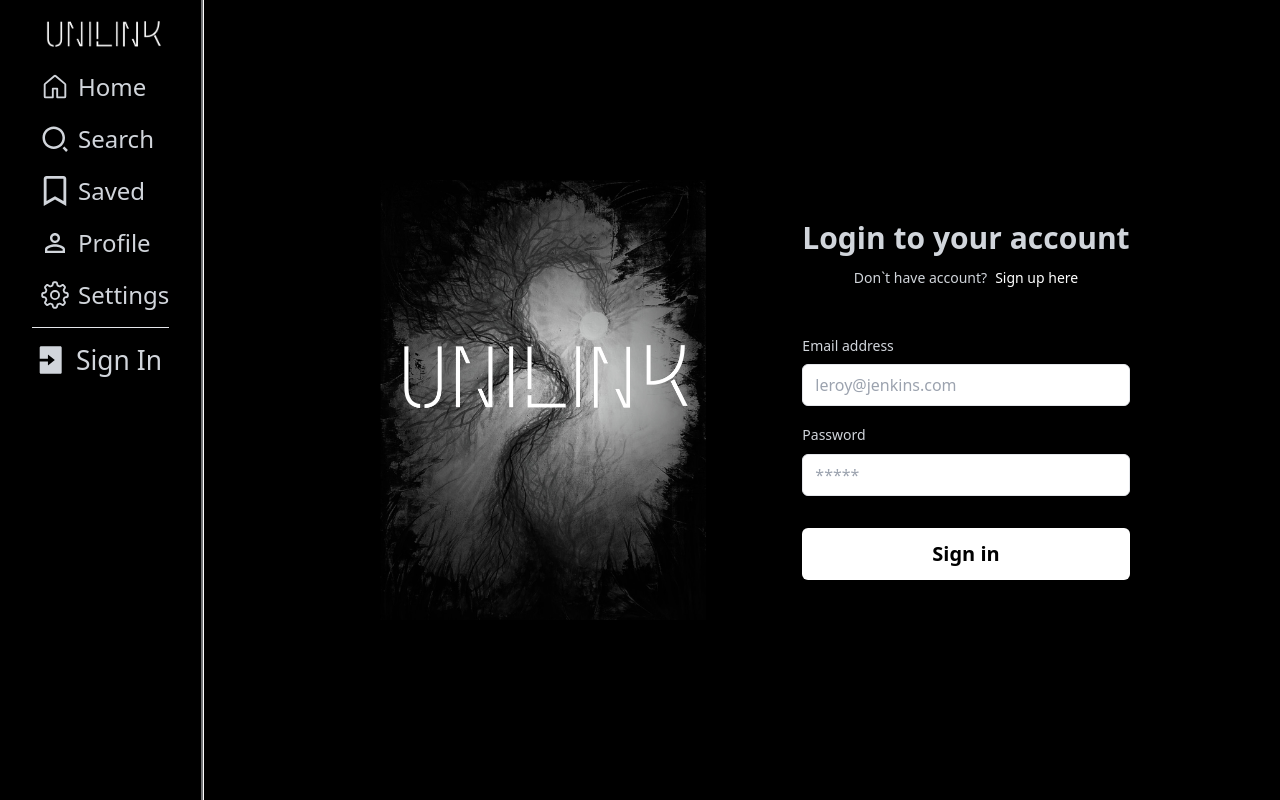
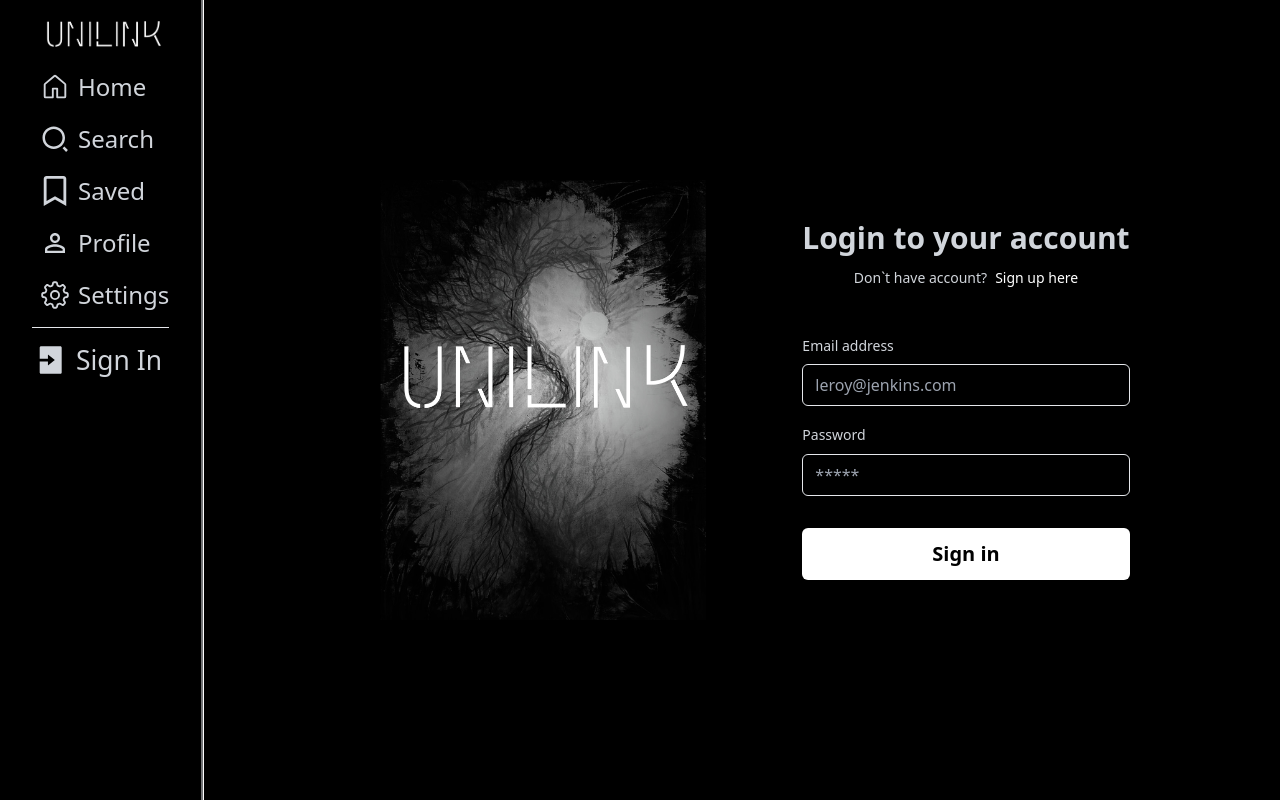
Before and after one commit to jonayeds/UNILINK, a React (Vite) app: page /signIn in a window 1280 px wide. Built offline with nearby package versions, Linux system fonts and the light colour scheme; no server answers.

Commit message:
added loader for login

```diff
--- a/src/pages/Profile/ProfileLists.jsx
+++ b/src/pages/Profile/ProfileLists.jsx
@@ -23,7 +23,7 @@ const ProfileLists = ({accounts}) => {
     return (
         <div className="">
             {
-                filteredUsers.map(user=> <Link to={currentUser?.email !== user.email? `/search/${user._id}` : `/profile`} key={user._id} className="border-t border-gray-600 py-4 flex items-center hover:text-white  justify-center gap-4">
+                filteredUsers.map(user=> <Link to={currentUser?.email !== user.email? `/search/${user._id}` : `/profile`} key={user._id} className="border-t border-gray-600 py-4 flex items-center hover:text-white text-gray-300  justify-center gap-4">
                     <img src={user.image} className="w-12 h-12  rounded-full" alt="" />
                     <p className="text-center text-xl ">{user.fullName}</p>
                 </Link>)
--- a/src/pages/SignIn.jsx
+++ b/src/pages/SignIn.jsx
@@ -15,6 +15,8 @@ const SignIn = () => {
         formState: { errors },
       } = useForm()
 	const onSubmit = data =>{
+		document.getElementById("loader").classList.remove("hidden")
+		document.getElementById("content").classList.add("hidden")
 		const email = data.email
 		const password = data.password
 		emailSignIn(email, password)
@@ -29,17 +31,31 @@ const SignIn = () => {
 			})
 			navigate('/')
 		}).catch((err) => {
+			document.getElementById("loader").classList.add("hidden")
+			document.getElementById("content").classList.remove("hidden")
 		toast.error("Wrong password or email")
 			console.log(err.message)
 		});
 	}
 
     return (
-        <div className="flex justify-center
+       <>
+	<div id="loader" className="absolute lg:w-[calc(100vw-206px)] md:w-[calc(100vw-88px)] w-[100vw] h-screen z-10 bg-black bg-opacity-50 flex justify-center items-center hidden">
+        <div className='flex   items-end   space-x-2'>
+<span className='text-3xl  text-white'>Login In</span>
+<div className="flex gap-2">
+<div className='h-4 w-4 bg-white rounded-full animate-bounce [animation-delay:-0.3s]'></div>
+	<div className='h-4 w-4 bg-white rounded-full animate-bounce [animation-delay:-0.15s]'></div>
+	<div className='h-4 w-4 bg-white rounded-full animate-bounce'></div>
+</div>
+</div>
+        </div>
+	<div id='content' className="flex justify-center
 		import Link from 'react-router-dom'  items-center min-h-screen bg-black text-gray-300">
 			<Toaster
 			position="top-center"
 			/>
+
             <div className="max-w-md">
                 <img src={bg} className="w-full md:flex hidden " alt="" />
                <div className="absolute">
@@ -74,14 +90,14 @@ const SignIn = () => {
 		<div className="space-y-2">
 				<label htmlFor="email" className="block text-sm">Email address</label>
 				<div className='flex  items-center gap-4' >
-                <input type="email" name="email" id="email" placeholder="leroy@jenkins.com" className="w-full outline-none px-3 py-2 border rounded-md   " {...register("email", { required: true })} />
+                <input type="email" name="email" id="email" placeholder="leroy@jenkins.com" className="w-full outline-none px-3 py-2 border rounded-md  bg-black text-white " {...register("email", { required: true })} />
                 {errors.email && <span className='text-red-400'> required*</span>}
                 </div>
 			</div>
 			<div className="space-y-2">
 					<label htmlFor="password" className="text-sm">Password</label>
 				<div className='flex  items-center gap-4'>
-                <input {...register("password", { required: true })} type="password" name="password" id="password" placeholder="*****" className="w-full px-3 py-2 border rounded-md   outline-none" />
+                <input {...register("password", { required: true })} type="password" name="password" id="password" placeholder="*****" className="w-full px-3 py-2 border rounded-md bg-black text-white  outline-none" />
                 {errors.password && <span className='text-red-400'>required*</span>}
                 </div>
 			</div>
@@ -90,6 +106,8 @@ const SignIn = () => {
 	</form>
 </div>
         </div>
+
+	</>
     );
 };
 
```
